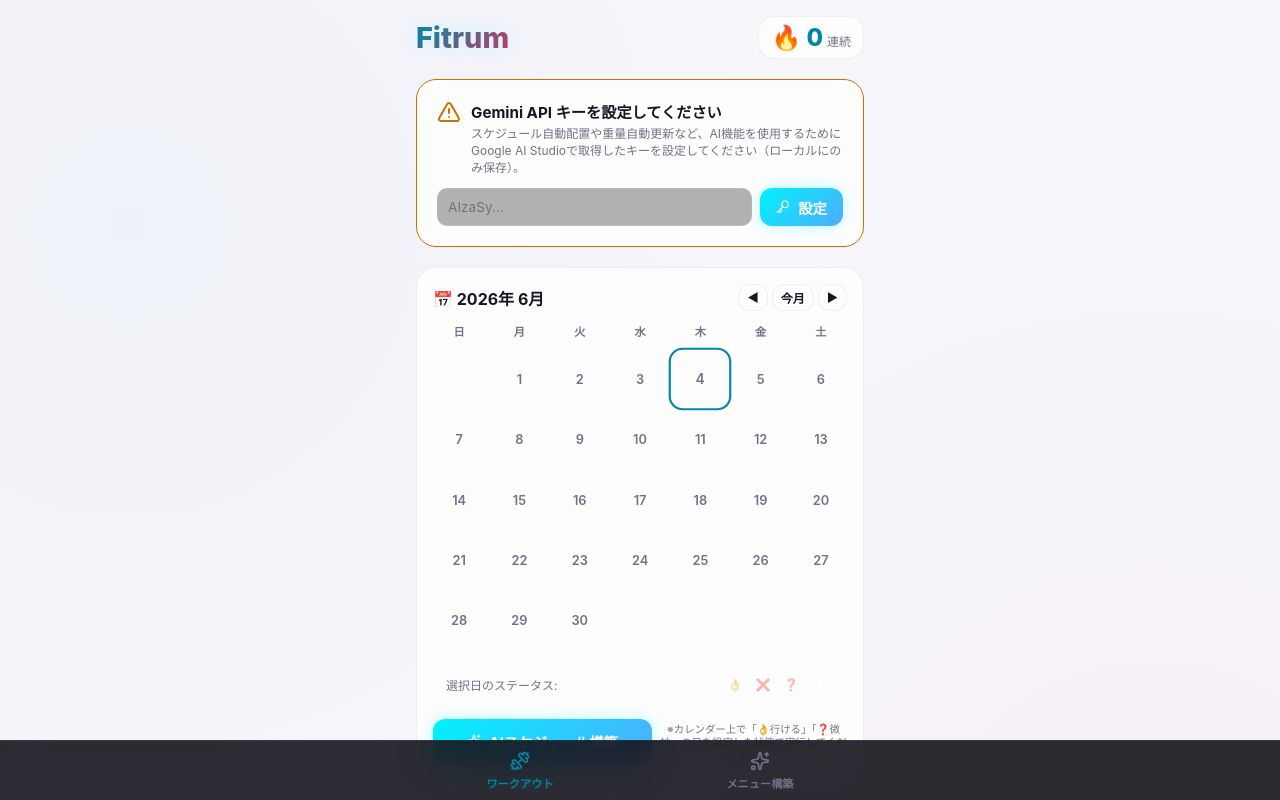
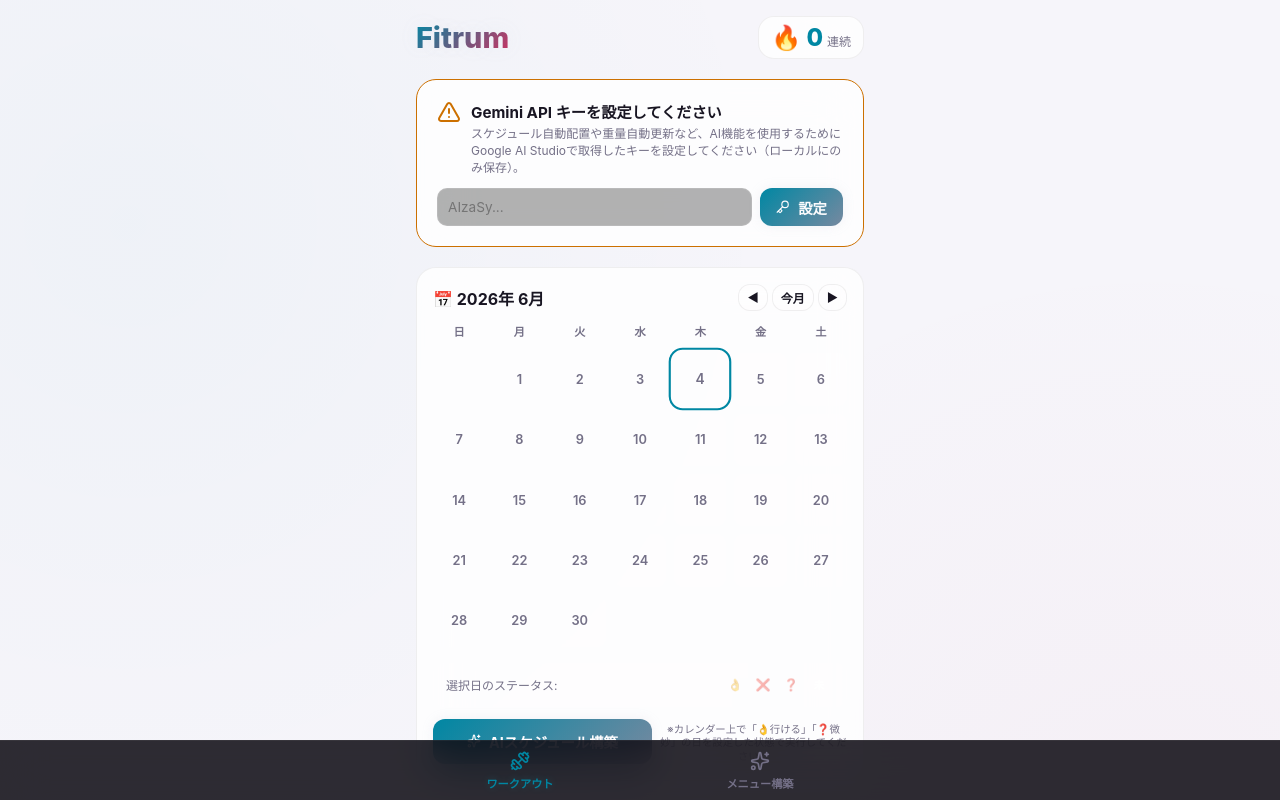
Before and after one commit to cossbeet-creator/aurafit, a Next.js app: page / in a window 1280 px wide. Shown: the top 800 px of the page. Built offline with nearby package versions, Linux system fonts and the light colour scheme.

Commit message:
style: ダークモードの配色をスモーキーアッシュブルーとマットブロンズ、セージグリーンによるシック＆プレミアムなトーンへ修正

```diff
--- a/src/app/globals.css
+++ b/src/app/globals.css
@@ -1,36 +1,36 @@
 :root {
   /* ==========================================
-     ダークテーマ (デフォルト)
+     ダークテーマ (デフォルト) - シック＆プレミアム
      ========================================== */
-  --bg-main: #0c0a12;
-  --bg-card: rgba(255, 255, 255, 0.03);
-  --bg-card-hover: rgba(255, 255, 255, 0.06);
-  --border-color: rgba(255, 255, 255, 0.07);
+  --bg-main: #0e0e11;
+  --bg-card: rgba(255, 255, 255, 0.02);
+  --bg-card-hover: rgba(255, 255, 255, 0.04);
+  --border-color: rgba(255, 255, 255, 0.05);
 
-  --text-main: #f3f1f8;
-  --text-muted: #8c889d;
-  --text-dark: #121016;
+  --text-main: #e8e8ed;
+  --text-muted: #7c7c88;
+  --text-dark: #0e0e11;
 
-  /* アクセントカラー */
-  --color-primary: #00f2fe; /* エレクトリックシアン */
-  --color-secondary: #f35588; /* ネオンマゼンタ */
+  /* シックなアクセントカラー */
+  --color-primary: #9baec4; /* スモーキーアッシュブルー */
+  --color-secondary: #c2b09a; /* マットアッシュブロンズ */
 
-  /* カレンダーステート */
-  --status-default: #24222c; /* 未定 */
-  --status-go: #00ff87; /* 行ける日 */
-  --status-no: #ff3a55; /* 行けない日 */
-  --status-maybe: #ff9d00; /* 微妙な日 */
+  /* カレンダーステート (彩度を抑えたシックな中間色) */
+  --status-default: #1e1e24; /* 未定 */
+  --status-go: #6e8c7c; /* セージグリーン (上品な緑) */
+  --status-no: #b2767a; /* ダスティローズ (上品な赤) */
+  --status-maybe: #b88e6e; /* サンドオカー (上品なオレンジ) */
 
-  /* ソフトな光彩 (ダーク用) */
-  --glow-primary: 0 4px 20px rgba(0, 242, 254, 0.15);
-  --glow-go: 0 4px 15px rgba(0, 255, 135, 0.2);
-  --glow-no: 0 4px 15px rgba(255, 58, 85, 0.15);
-  --glow-maybe: 0 4px 15px rgba(255, 157, 0, 0.2);
+  /* ソフトな光彩 (光を抑え、上品な陰影へ) */
+  --glow-primary: 0 4px 20px rgba(155, 174, 196, 0.08);
+  --glow-go: 0 4px 15px rgba(110, 140, 124, 0.1);
+  --glow-no: 0 4px 15px rgba(178, 118, 122, 0.08);
+  --glow-maybe: 0 4px 15px rgba(184, 142, 110, 0.1);
 
-  /* グラスモーフィズム */
-  --glass-bg: rgba(18, 15, 26, 0.75);
-  --glass-border: rgba(255, 255, 255, 0.06);
-  --glass-blur: blur(20px);
+  /* グラスモーフィズム (より深く高級感のあるチャコール) */
+  --glass-bg: rgba(16, 16, 20, 0.85);
+  --glass-border: rgba(255, 255, 255, 0.04);
+  --glass-blur: blur(25px);
 }
 
 @media (prefers-color-scheme: light) {
@@ -98,8 +98,8 @@
   z-index: -1;
   pointer-events: none;
   background-image:
-    radial-gradient(circle at 10% 20%, rgba(0, 242, 254, 0.03) 0%, transparent 40%),
-    radial-gradient(circle at 90% 80%, rgba(243, 53, 136, 0.03) 0%, transparent 40%);
+    radial-gradient(circle at 10% 20%, rgba(155, 174, 196, 0.02) 0%, transparent 45%),
+    radial-gradient(circle at 90% 80%, rgba(194, 176, 154, 0.02) 0%, transparent 45%);
 }
 
 @media (prefers-color-scheme: light) {
--- a/src/app/page.module.css
+++ b/src/app/page.module.css
@@ -21,7 +21,7 @@
   background: linear-gradient(135deg, var(--color-primary) 0%, var(--color-secondary) 100%);
   -webkit-background-clip: text;
   -webkit-text-fill-color: transparent;
-  text-shadow: 0 0 20px rgba(0, 242, 254, 0.2);
+  text-shadow: 0 0 20px rgba(155, 174, 196, 0.1);
 }
 
 .statsRow {
@@ -181,7 +181,7 @@
 }
 
 .btnPrimary {
-  background: linear-gradient(135deg, #00f2fe 0%, #4facfe 100%);
+  background: linear-gradient(135deg, var(--color-primary) 0%, #7689a0 100%);
   border: none;
   color: var(--text-dark);
   padding: 12px 20px;
@@ -194,12 +194,12 @@
   justify-content: center;
   gap: 8px;
   transition: all 0.2s ease;
-  box-shadow: 0 0 15px rgba(0, 242, 254, 0.3);
+  box-shadow: 0 0 12px rgba(155, 174, 196, 0.15);
 }
 
 .btnPrimary:hover {
   transform: translateY(-1px);
-  box-shadow: 0 0 20px rgba(0, 242, 254, 0.5);
+  box-shadow: 0 0 16px rgba(155, 174, 196, 0.25);
 }
 
 /* 記録セクション */
```
